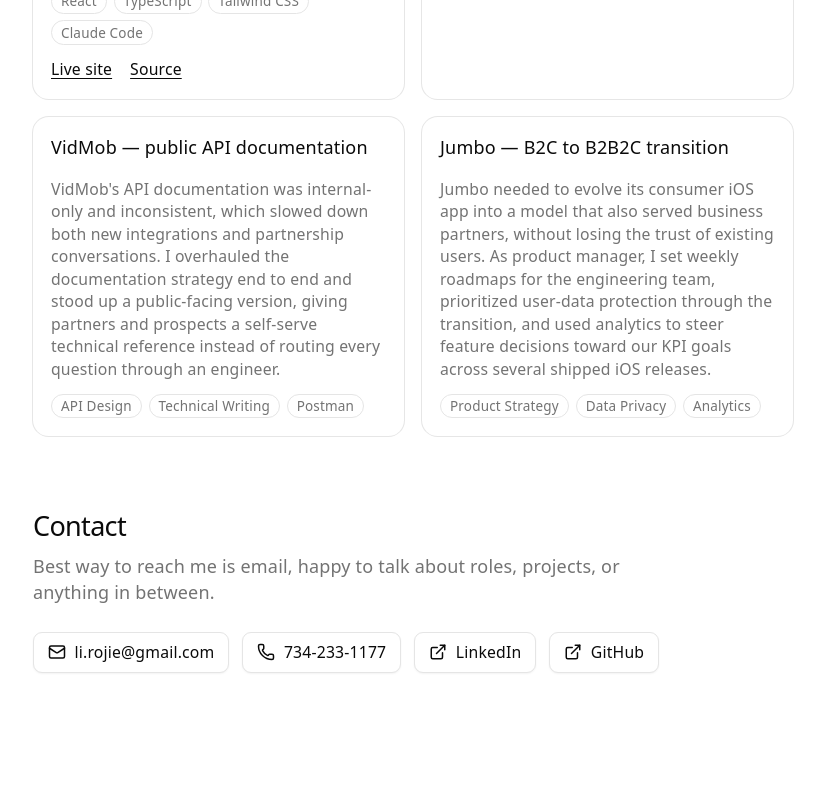
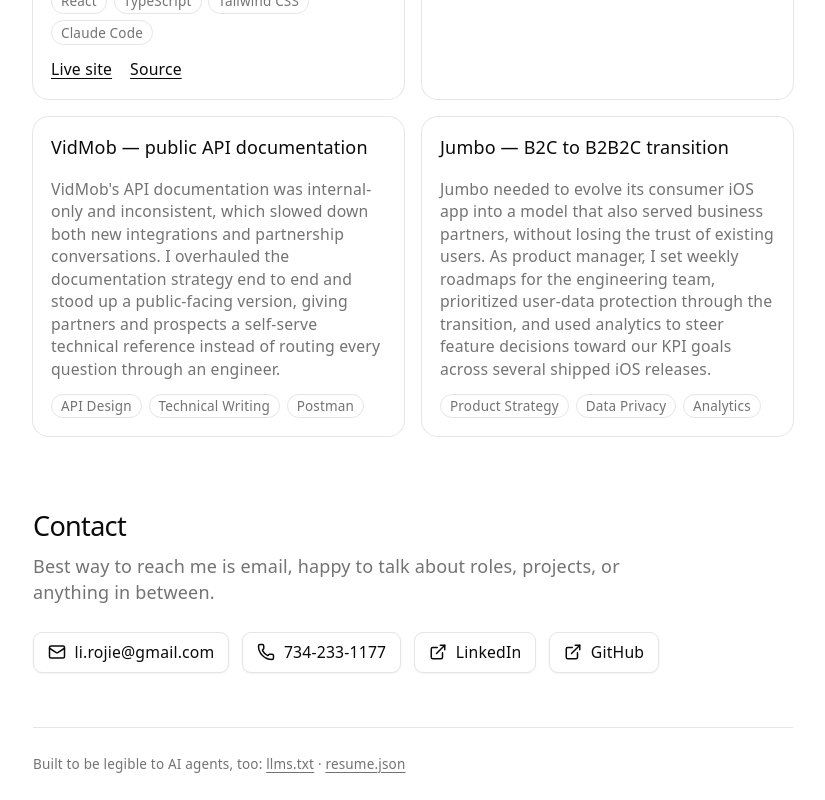
Before and after one commit to rogerrli/online-portfolio, a React (Vite) app: page / in a window 1280 px wide. Shown: the part 2152-2952 px from the top of the page, without its empty margins (227-1052 px from the left). Before the commit the page ends 2879 px from the top, so only its background shows below. Built offline with nearby package versions, Linux system fonts and the light colour scheme.

Commit message:
Add footer links to llms.txt and resume.json (#43)
Surfaces the AI-legibility files added in #16 to human visitors too, since nothing previously linked to them in the UI.

Closes #38

```diff
--- a/src/App.tsx
+++ b/src/App.tsx
@@ -175,6 +175,25 @@
         <ProjectsSection />
         <ContactSection />
       </main>
+
+      <footer className="border-t border-border py-6 text-xs text-muted-foreground">
+        <p>
+          Built to be legible to AI agents, too:{' '}
+          <a
+            href="/llms.txt"
+            className="underline underline-offset-3 hover:text-accent-text"
+          >
+            llms.txt
+          </a>
+          {' '}&middot;{' '}
+          <a
+            href="/resume.json"
+            className="underline underline-offset-3 hover:text-accent-text"
+          >
+            resume.json
+          </a>
+        </p>
+      </footer>
     </>
   )
 }
```
